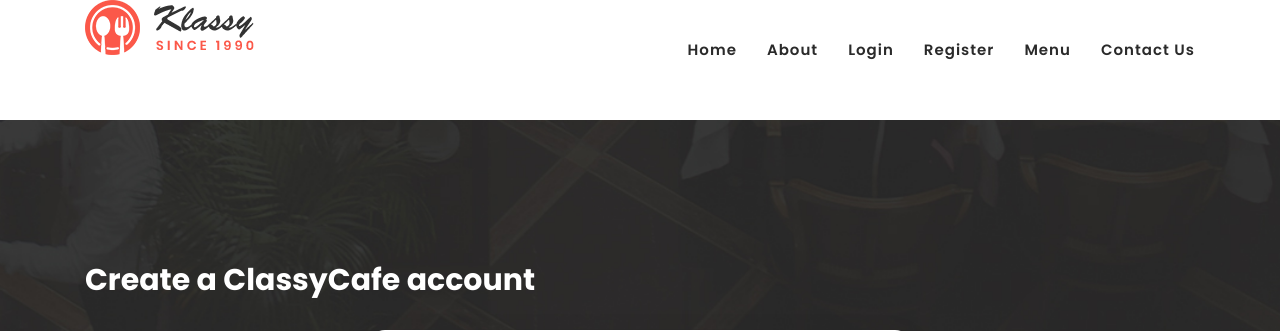
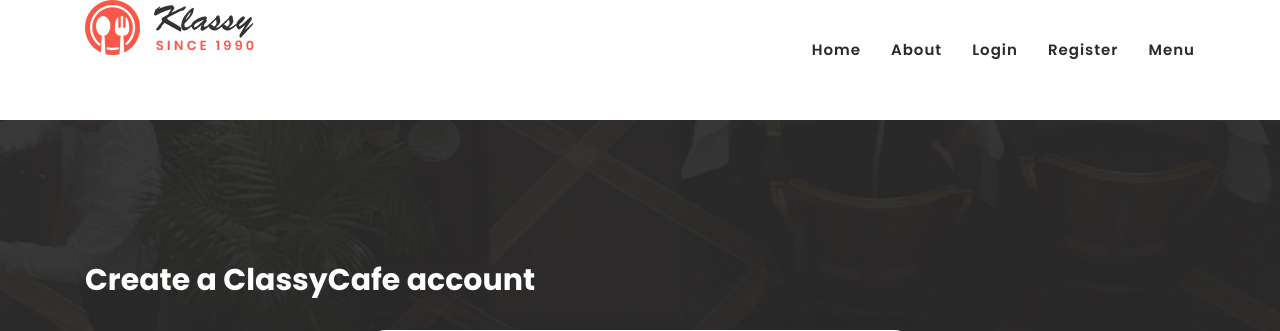
Before and after one commit to nehusamgit/awt_cafe_project, a Django app: template myapp/templates/reg.html in a window 1280 px wide. Shown: the top 331 px of the page. Run offline with Django 5.2, Linux system fonts and the light colour scheme; the template is opened without the code that fills it, so the values that code supplies are empty; some libraries are stand-ins or nearby versions.

Commit message:
Remove Contact Us option from navigation everywhere

```diff
--- a/myapp/templates/index.html
+++ b/myapp/templates/index.html
@@ -67,7 +67,6 @@ https://templatemo.com/tm-558-klassy-cafe
                             <li class="scroll-to-section"><a href="#menu">Menu</a></li>
 
 
-                            <li class="scroll-to-section"><a href="#reservation">Contact Us</a></li>
                         </ul>
                         <a class='menu-trigger'>
                             <span>Menu</span>
@@ -274,7 +273,7 @@ https://templatemo.com/tm-558-klassy-cafe
                 <div class="col-lg-6 align-self-center">
                     <div class="left-text-content">
                         <div class="section-heading">
-                            <h6>Contact Us</h6>
+                            <h6>Reservation</h6>
                             <h2>Here You Can Make A Reservation Or Just walkin to our cafe</h2>
                         </div>
                         <p>Donec pretium est orci, non vulputate arcu hendrerit a. Fusce a eleifend riqsie, namei sollicitudin urna diam, sed commodo purus porta ut.</p>
--- a/myapp/templates/login.html
+++ b/myapp/templates/login.html
@@ -50,7 +50,6 @@ https://templatemo.com/tm-558-klassy-cafe
                             <li class="scroll-to-section"><a href="/#menu">Menu</a></li>
 
                             <!-- <li class=""><a rel="sponsored" href="https://templatemo.com" target="_blank">External URL</a></li> -->
-                            <li class="scroll-to-section"><a href="#reservation">Contact Us</a></li>
                         </ul>
                         <a class='menu-trigger'>
                             <span>Menu</span>
--- a/myapp/templates/reg.html
+++ b/myapp/templates/reg.html
@@ -50,7 +50,6 @@ https://templatemo.com/tm-558-klassy-cafe
                             <li class="scroll-to-section"><a href="/#menu">Menu</a></li>
 
                             <!-- <li class=""><a rel="sponsored" href="https://templatemo.com" target="_blank">External URL</a></li> -->
-                            <li class="scroll-to-section"><a href="#reservation">Contact Us</a></li>
                         </ul>
                         <a class='menu-trigger'>
                             <span>Menu</span>
```
